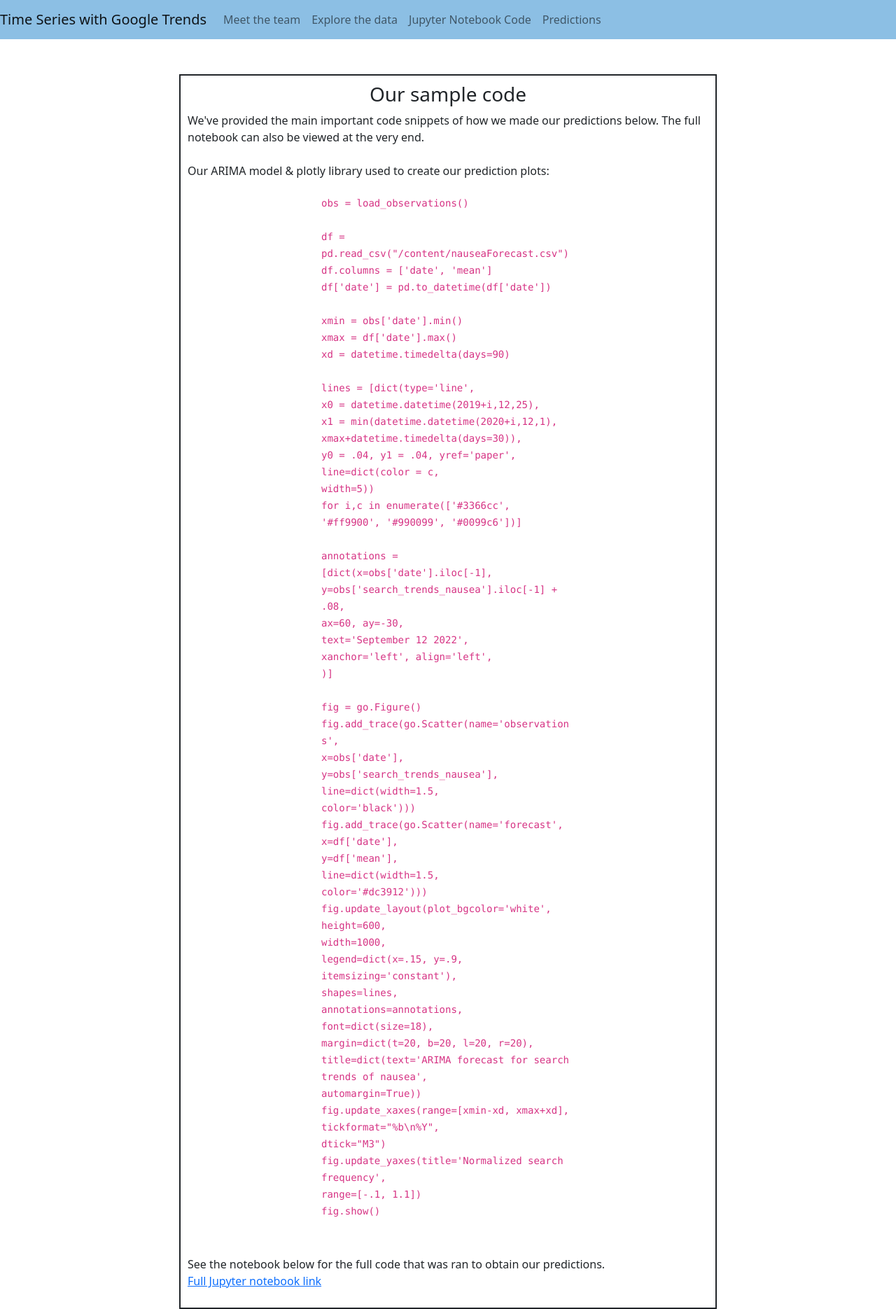
After one commit to jefs37/timeseries, a Flask app: page /timeseries in a window 1280 px wide. The commit adds this page. Shown: the whole page at 70% size. Run offline with Flask 3, Linux system fonts and the light colour scheme.

Commit message:
first draft with predictions

```diff
--- a/app.py
+++ b/app.py
@@ -1,12 +1,10 @@
-from flask import Flask, render_template
+from flask import Flask, render_template, request
 import pandas as pd
 import numpy as np
 
 app = Flask(__name__)
 
 df = pd.read_csv('searches.csv')
-
-print(df.head())
 
 @app.route('/')
 def index():
@@ -20,8 +18,14 @@ def team():
 def data():
     return render_template('data.html')
 
-@app.route('/predictions')
+@app.route('/timeseries')
+def timeseries():
+    return render_template('timeseries.html')
+
+@app.route('/predictions', methods = ['POST', 'GET'])
 def predictions():
+    if request.method == 'POST':
+        return render_template('predictions.html')
     return render_template('predictions.html')
 
 if __name__ == "__main__":
--- a/templates/base.html
+++ b/templates/base.html
@@ -26,6 +26,12 @@
         padding: 5px;
       }
     </style>
+    <style>
+      .image img {
+        max-width: 100%;
+        height: auto;
+      }
+    </style>
     <div class = 'content'>
         {% block body %}
         {% endblock %}
--- a/templates/index.html
+++ b/templates/index.html
@@ -2,7 +2,7 @@
 {% block body %}
 
 <div class = 'base'>
-  <center><h3> Our project scope~ </h3></center>
+  <center><h3> Project scope~ </h3></center>
   <p>
     Our objective consists of providing a platform to display time series trends and forecast data for normalized
     search terms from Google. Due to the sheer number of features possible with a dataset like this,
--- a/templates/navbar.html
+++ b/templates/navbar.html
@@ -7,6 +7,7 @@
       <div class="navbar-nav">
         <a class="nav-item nav-link" href="team">Meet the team</a>
         <a class="nav-item nav-link" href="data">Explore the data</a>
+        <a class="nav-item nav-link" href="timeseries">Jupyter Notebook Code</a>
         <a class="nav-item nav-link" href="predictions">Predictions</a>
       </div>
     </div>
--- /dev/null
+++ b/templates/timeseries.html
@@ -0,0 +1,78 @@
+{% extends 'base.html' %}
+{% block body %}
+
+<div class = 'base'>
+  <center><h3> Our sample code </h3></center>
+  <p>
+    We've provided the main important code snippets of how we made our predictions below.
+    The full notebook can also be viewed at the very end.
+
+    <br><br>
+
+    Our ARIMA model & plotly library used to create our prediction plots: <br>
+    <div class = 'code'>
+        <code>
+            obs = load_observations()<br>
+            <br>
+            df = pd.read_csv("/content/nauseaForecast.csv")<br>
+            df.columns = ['date', 'mean']<br>
+            df['date'] = pd.to_datetime(df['date'])<br>
+            <br>
+            xmin = obs['date'].min()<br>
+            xmax = df['date'].max()<br>
+            xd = datetime.timedelta(days=90)<br>
+            <br>
+            lines = [dict(type='line',<br>
+                        x0 = datetime.datetime(2019+i,12,25),<br>
+                        x1 = min(datetime.datetime(2020+i,12,1),<br>
+                                xmax+datetime.timedelta(days=30)),<br>
+                        y0 = .04, y1 = .04, yref='paper',<br>
+                        line=dict(color = c,<br>
+                                    width=5))<br>
+                    for i,c in enumerate(['#3366cc', '#ff9900', '#990099', '#0099c6'])]<br>
+                    <br>
+            annotations = [dict(x=obs['date'].iloc[-1],<br>
+                                y=obs['search_trends_nausea'].iloc[-1] + .08,<br>
+                                ax=60, ay=-30,<br>
+                                text='September 12 2022',<br>
+                                xanchor='left', align='left',<br>
+                                )]<br>
+                                <br>
+            fig = go.Figure()<br>
+            fig.add_trace(go.Scatter(name='observations',<br>
+                                    x=obs['date'],<br>
+                                    y=obs['search_trends_nausea'],<br>
+                                    line=dict(width=1.5,<br>
+                                            color='black')))<br>
+            fig.add_trace(go.Scatter(name='forecast',<br>
+                                    x=df['date'],<br>
+                                    y=df['mean'],<br>
+                                    line=dict(width=1.5,<br>
+                                            color='#dc3912')))<br>
+            fig.update_layout(plot_bgcolor='white',<br>
+                            height=600,<br>
+                            width=1000,<br>
+                            legend=dict(x=.15, y=.9, itemsizing='constant'),<br>
+                            shapes=lines,<br>
+                            annotations=annotations,<br>
+                            font=dict(size=18),<br>
+                            margin=dict(t=20, b=20, l=20, r=20),<br>
+                            title=dict(text='ARIMA forecast for search trends of nausea',<br>
+                                        automargin=True))<br>
+            fig.update_xaxes(range=[xmin-xd, xmax+xd],<br>
+                            tickformat="%b\n%Y",<br>
+                            dtick="M3")<br>
+            fig.update_yaxes(title='Normalized search frequency',<br>
+                            range=[-.1, 1.1])<br>
+            fig.show()<br>
+        </code>
+    </div>
+
+    <br><br>
+
+    See the notebook below for the full code that was ran to obtain our predictions. <br>
+    <a href="https://colab.research.google.com/drive/14yDyl_4PaecMauUcfPbPhIzF6MDOm4iV?usp=sharing">Full Jupyter notebook link</a>
+  </p>
+</div>
+
+{% endblock %}
```
Also changed, not shown: templates/data.html (+8 -5 lines), templates/predictions.html (+20 -3 lines), static/images/impetigo.png (added), static/images/itch.png (added), static/images/nausea.png (added), static/images/skin rash.png (added), static/images/swelling.png (added), 2 other files.
